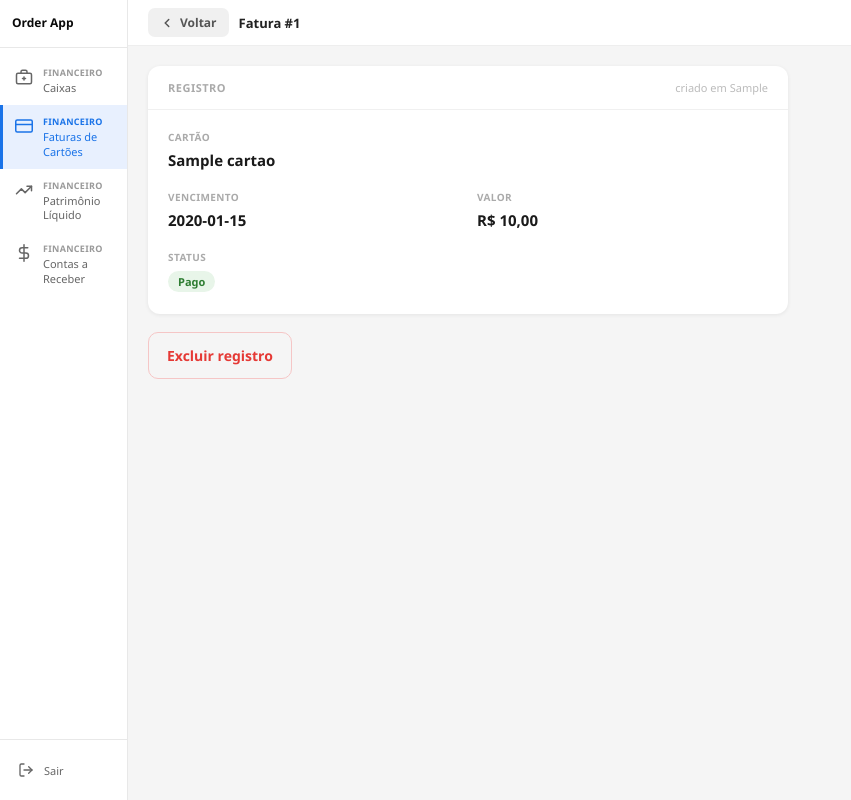
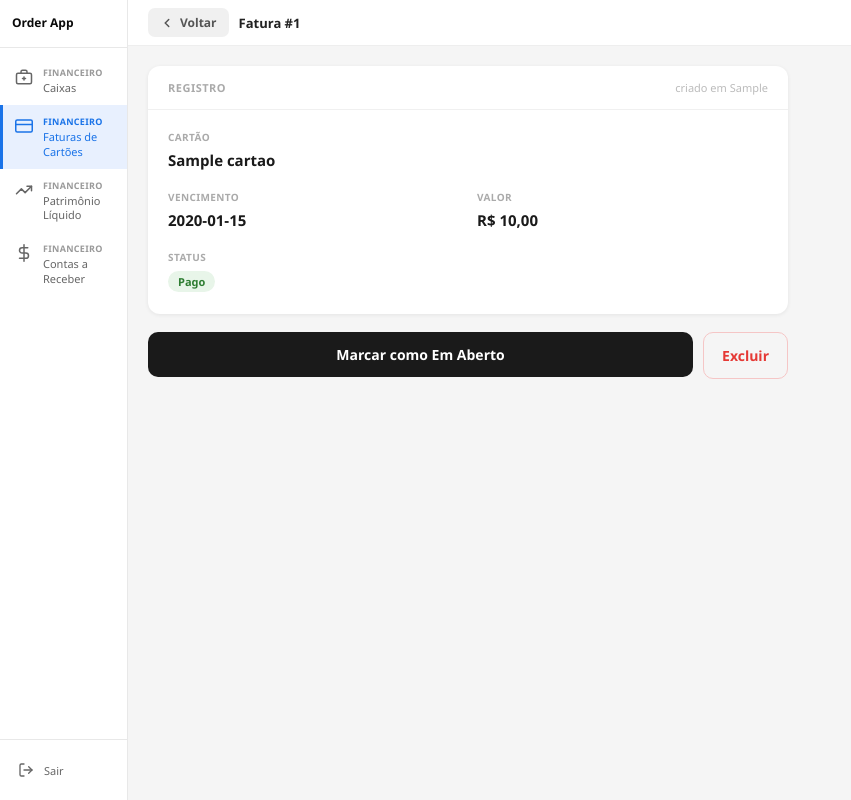
Before and after one commit to DanteDerette/orderapp, a Flask app: template templates/faturas_form.html in a window 1280 px wide. Shown: the whole page, without its empty margins (0-851 px from the left). Run offline with Flask 3, Linux system fonts and the light colour scheme; the template is opened without the code that fills it: most values are stand-ins (such as "Sample title", 1, 10 or a date in 2020).

Commit message:
feat: toggle status pago/em aberto na visualização de fatura

```diff
--- a/app.py
+++ b/app.py
@@ -505,6 +505,24 @@ def faturas_ver(fatura_id):
     return render_template("faturas_form.html", fatura=fatura_obj)
 
 
+@app.route("/faturas/<int:fatura_id>/toggle-pago", methods=["POST"])
+@login_necessario
+def faturas_toggle_pago(fatura_id):
+    dek = get_dek()
+    db  = get_db()
+    row = db.execute("SELECT * FROM faturas WHERE id = ?", (fatura_id,)).fetchone()
+    if not row:
+        abort(404)
+    atual = _decrypt_fatura(row, dek)
+    novo_pago = "0" if atual["pago"] else "1"
+    db.execute(
+        "UPDATE faturas SET pago_enc = ? WHERE id = ?",
+        (encrypt_field(novo_pago, dek), fatura_id),
+    )
+    db.commit()
+    return redirect(url_for("faturas_ver", fatura_id=fatura_id))
+
+
 @app.route("/faturas/<int:fatura_id>/excluir", methods=["POST"])
 @login_necessario
 def faturas_excluir(fatura_id):
--- a/templates/faturas_form.html
+++ b/templates/faturas_form.html
@@ -106,9 +106,14 @@
         </div>
       </div>
       <div class="acoes">
+        <form method="POST" action="/faturas/{{ fatura.id }}/toggle-pago" style="flex:1">
+          <button type="submit" class="btn-salvar" style="width:100%">
+            {% if fatura.pago %}Marcar como Em Aberto{% else %}Marcar como Pago{% endif %}
+          </button>
+        </form>
         <form method="POST" action="/faturas/{{ fatura.id }}/excluir"
               onsubmit="return confirm('Excluir este registro permanentemente?')">
-          <button type="submit" class="btn-excluir">Excluir registro</button>
+          <button type="submit" class="btn-excluir">Excluir</button>
         </form>
       </div>
 
```
